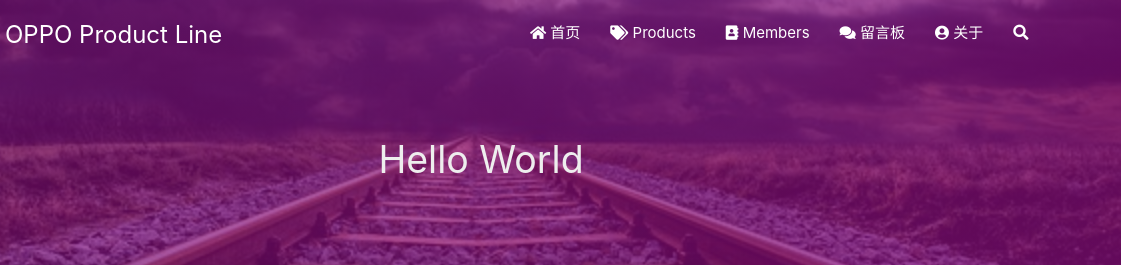
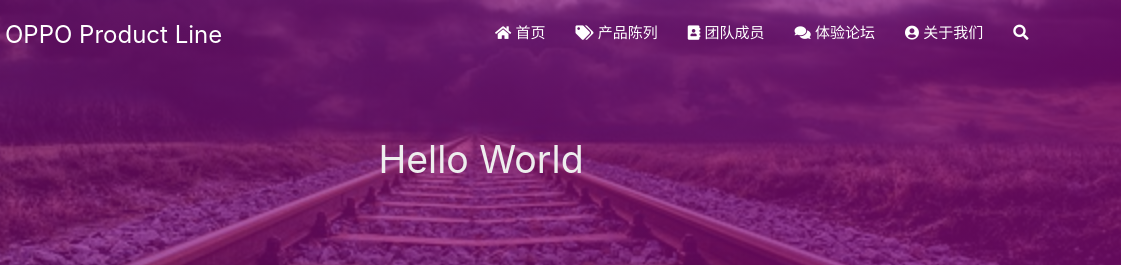
Before and after one commit to OneBridge-Q/OneBridge-Q.github.io, a plain HTML site: page 2021/12/19/hello-world/index.html in a window 1280 px wide. Shown: the top 265 px of the page, 159-1280 px from the left. Drawn offline with Linux system fonts and the light colour scheme; some packages are replaced by stand-ins of ours; no server answers; a script that the page names is missing.

Commit message:
Site updated: 2021-12-20 20:32:09

```diff
--- a/2021/12/19/hello-world/index.html
+++ b/2021/12/19/hello-world/index.html
@@ -69,7 +69,7 @@
 
       <i class="fas fa-tags" style="zoom: 0.6;"></i>
 
-      <span>Products</span>
+      <span>产品陈列</span>
     </a>
 
   </li>
@@ -80,7 +80,7 @@
 
       <i class="fas fa-address-book" style="zoom: 0.6;"></i>
 
-      <span>Members</span>
+      <span>团队成员</span>
     </a>
 
   </li>
@@ -91,7 +91,7 @@
 
       <i class="fas fa-comments" style="zoom: 0.6;"></i>
 
-      <span>留言板</span>
+      <span>体验论坛</span>
     </a>
 
   </li>
@@ -102,7 +102,7 @@
 
       <i class="fas fa-user-circle" style="zoom: 0.6;"></i>
 
-      <span>关于</span>
+      <span>关于我们</span>
     </a>
 
   </li>
@@ -148,7 +148,7 @@
 
 			    <i class="fa-fw fas fa-tags"></i>
 
-			Products
+			产品陈列
 		</a>
 
         </li>
@@ -159,7 +159,7 @@
 
 			    <i class="fa-fw fas fa-address-book"></i>
 
-			Members
+			团队成员
 		</a>
 
         </li>
@@ -170,7 +170,7 @@
 
 			    <i class="fa-fw fas fa-comments"></i>
 
-			留言板
+			体验论坛
 		</a>
 
         </li>
@@ -181,7 +181,7 @@
 
 			    <i class="fa-fw fas fa-user-circle"></i>
 
-			关于
+			关于我们
 		</a>
 
         </li>
```
Also changed, not shown: 2021/12/19/博客设计初衷/index.html (+8 -8 lines), archives/2021/12/index.html (+8 -8 lines), archives/2021/index.html (+8 -8 lines), archives/index.html (+8 -8 lines), index.html (+8 -8 lines), 产品线介绍/index.html (+8 -8 lines).
